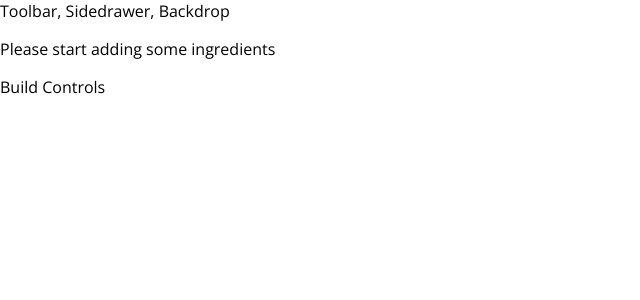
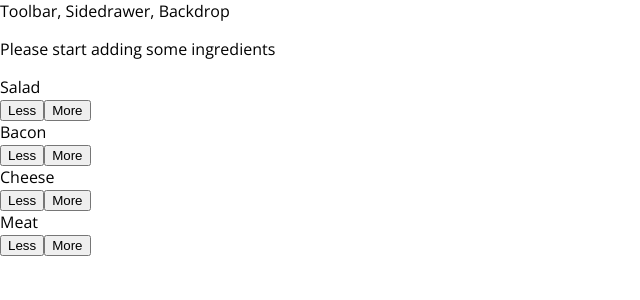
Before and after one commit to aleksandar78/react-burger-app, a React app: page / in a window 1280 px wide. Shown: the top 300 px of the page, without its empty margins (0-640 px from the left). Built offline with nearby package versions, Linux system fonts and the light colour scheme.

Commit message:
Insert build controls into burger builder page

```diff
--- a/src/components/Burger/BuildControls/BuildControls.js
+++ b/src/components/Burger/BuildControls/BuildControls.js
@@ -1,10 +1,18 @@
 import React from 'react';
 import classes from './BuildControls.css';
+import BuildControl from "./BuildControl/BuildControl";
+
+const controlls = [
+  { label: 'Salad', type: 'salad' },
+  { label: 'Bacon', type: 'bacon' },
+  { label: 'Cheese', type: 'cheese' },
+  { label: 'Meat', type: 'meat' },
+];
 
 const buildControls = props => {
   return (
     <div className={classes.BuildControls}>
-
+      {controlls.map(ctrl => (<BuildControl key={ctrl.label} label={ctrl.label} />))}
     </div>
   );
 };
--- a/src/containers/BurgerBuilder/BurgerBuilder.js
+++ b/src/containers/BurgerBuilder/BurgerBuilder.js
@@ -1,6 +1,7 @@
 import React, { Component } from 'react';
 import Aux from '../../hoc/Aux';
 import Burger from "../../components/Burger/Burger";
+import BuildControls from "../../components/Burger/BuildControls/BuildControls";
 
 export class BurgerBuilder extends Component{
 
@@ -17,7 +18,7 @@
     return (
       <Aux>
         <Burger ingredients={this.state.ingredients} />
-        <div>Build Controls</div>
+        <BuildControls />
       </Aux>
     );
   }
```
